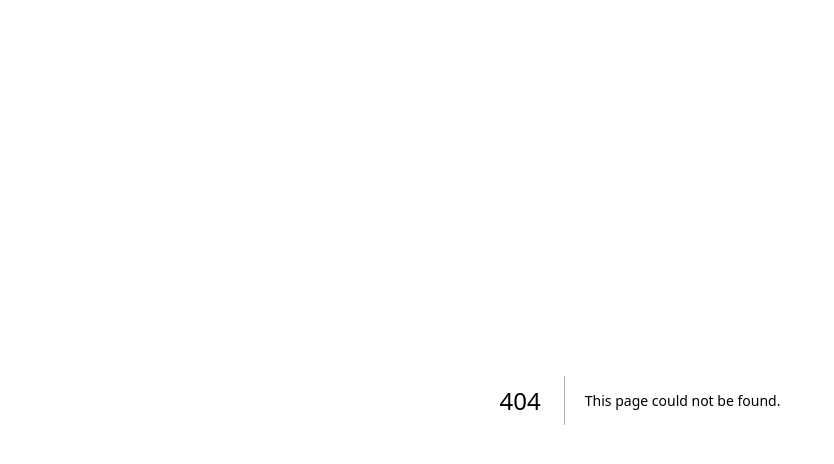
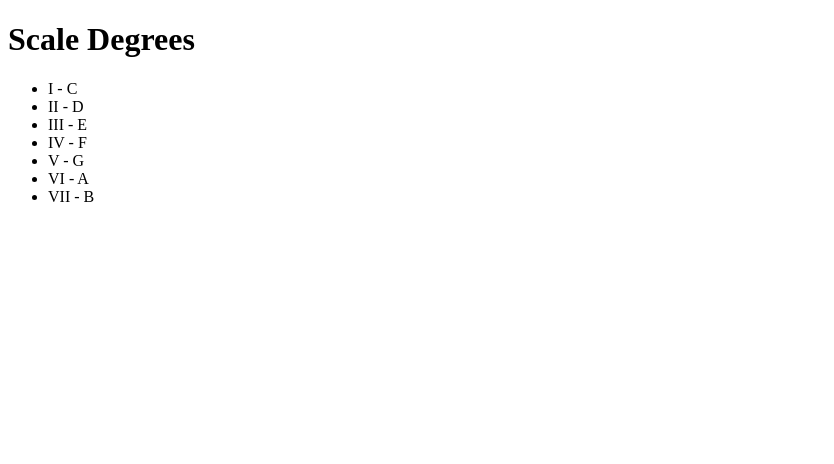
Before and after one commit to LongDefeat/music-app, a Next.js app: page /scale-degrees in a window 1280 px wide. Before the commit this address had no page. Shown: the top 464 px of the page, without its empty margins (0-834 px from the left). Built offline with nearby package versions, Linux system fonts and the light colour scheme.

Commit message:
add scale-degrees page for a selected scale

```diff
--- /dev/null
+++ b/src/pages/scale-degrees.tsx
@@ -0,0 +1,25 @@
+import React from "react";
+
+interface ScaleDegreePageProps {
+  scale: string;
+}
+
+const ScaleDegreePage: React.FC<ScaleDegreePageProps> = ({ scale }) => {
+  const scaleDegrees = ["I", "II", "III", "IV", "V", "VI", "VII"];
+  const noteNames = ["C", "D", "E", "F", "G", "A", "B"];
+
+  return (
+    <div>
+      <h1>{scale} Scale Degrees</h1>
+      <ul>
+        {scaleDegrees.map((degree, index) => (
+          <li key={index}>
+            {degree} - {noteNames[index]}
+          </li>
+        ))}
+      </ul>
+    </div>
+  );
+};
+
+export default ScaleDegreePage;
```
Also changed, not shown: src/pages/scales.tsx (+20 -10 lines).
